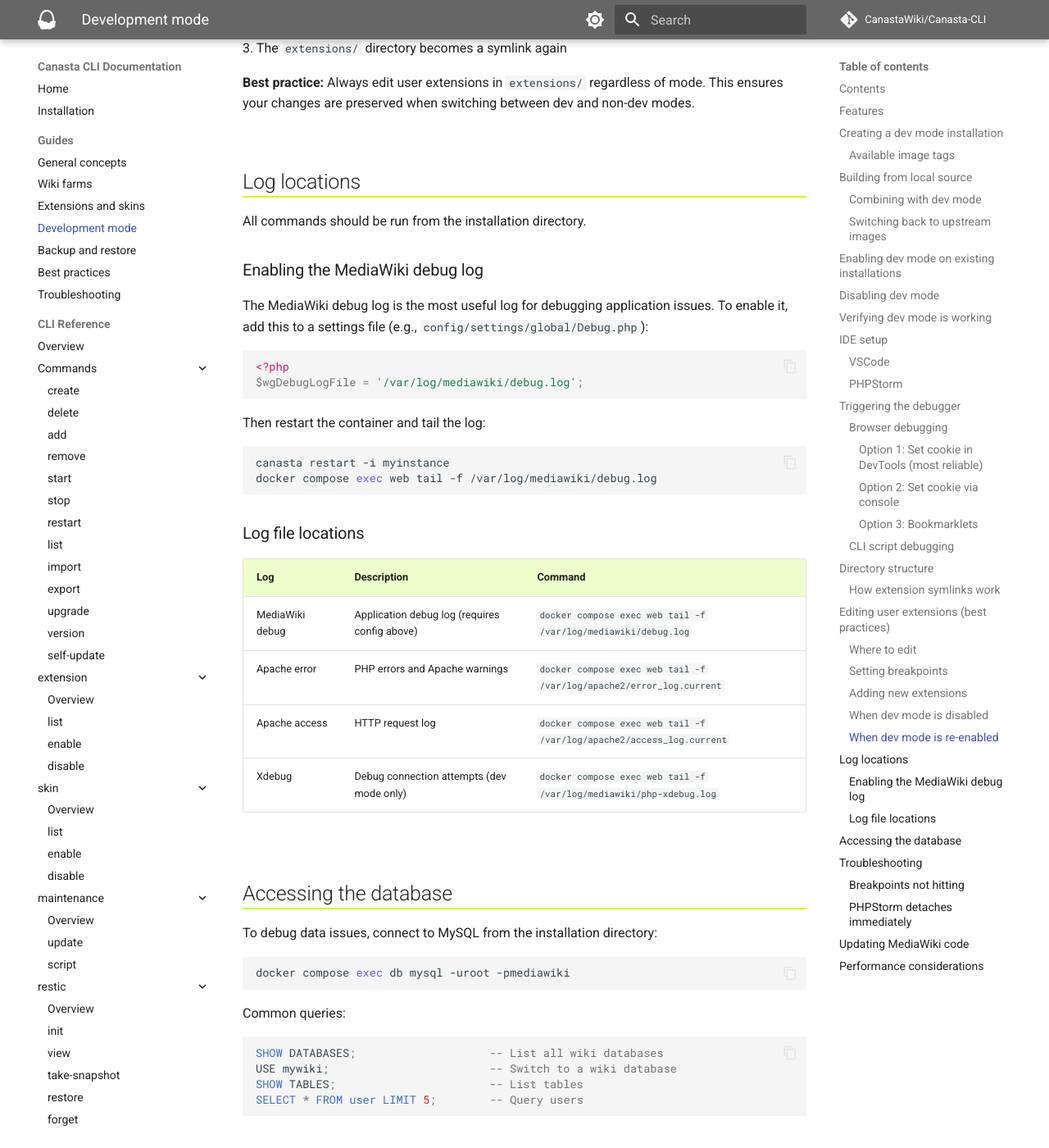
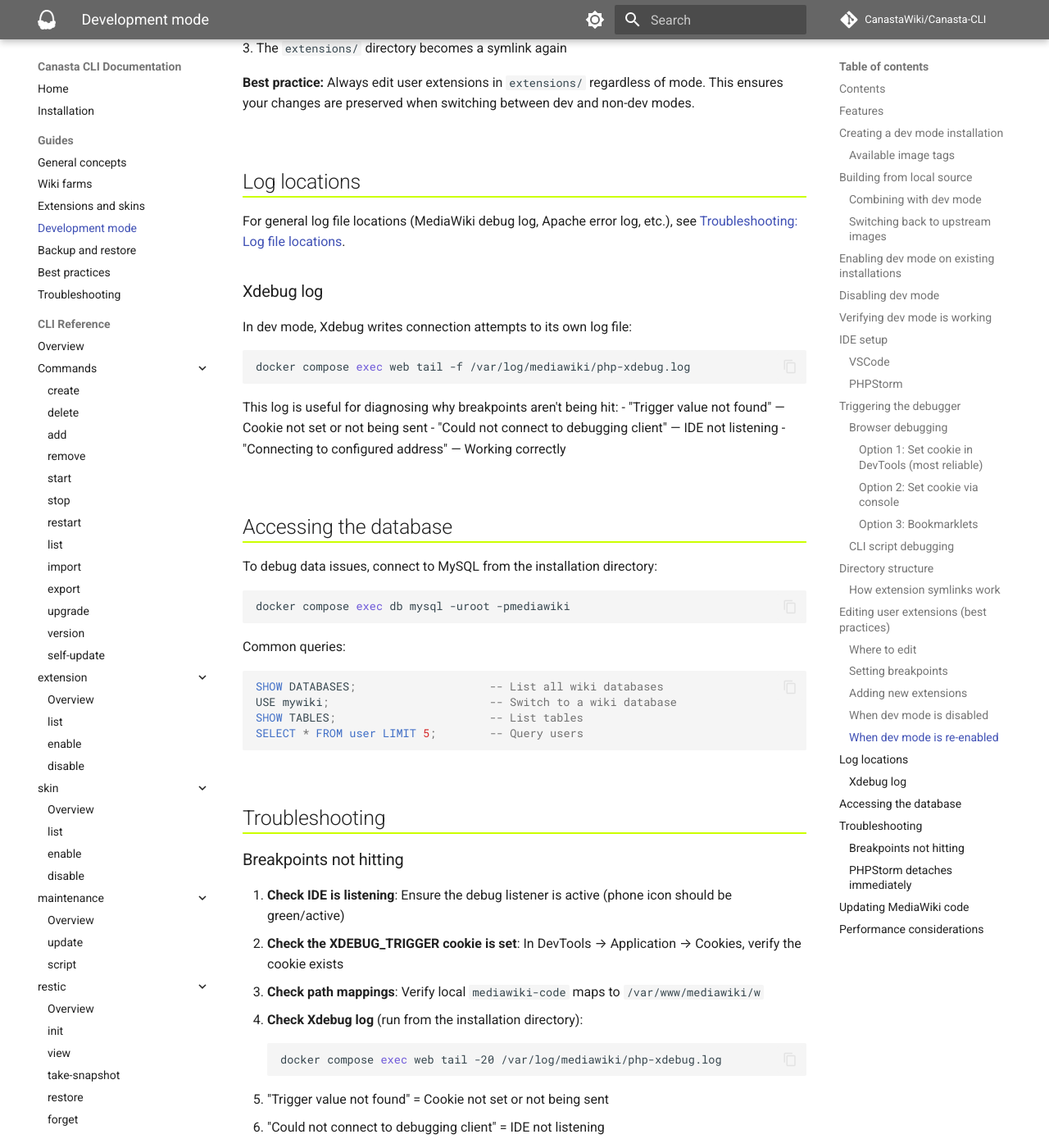
Before and after one commit to CanastaWiki/Canasta-CLI, an MkDocs documentation site: the page built from docs/guide/devmode.md, in a window 1280 px wide and 1400 px high, scrolled down 8779 px. Shown: the whole window at 82% size. Built offline with MkDocs 1.6.1 and Material for MkDocs 9.7.7, drawn with Linux system fonts in a browser that asks for light colours; comment, search, counter and statistics services are not loaded.

Commit message:
Move log file documentation to troubleshooting.md
Log file locations apply to all installations, not just dev mode.
Moved general log documentation to troubleshooting.md and kept only
the Xdebug-specific log in devmode.md with a cross-reference.

````diff
--- a/docs/guide/devmode.md
+++ b/docs/guide/devmode.md
@@ -369,32 +369,20 @@
 
 ## Log locations
 
-All commands should be run from the installation directory.
+For general log file locations (MediaWiki debug log, Apache error log, etc.), see [Troubleshooting: Log file locations](troubleshooting.md#log-file-locations).
 
-### Enabling the MediaWiki debug log
+### Xdebug log
 
-The MediaWiki debug log is the most useful log for debugging application issues. To enable it, add this to a settings file (e.g., `config/settings/global/Debug.php`):
+In dev mode, Xdebug writes connection attempts to its own log file:
 
-```php
-<?php
-$wgDebugLogFile = '/var/log/mediawiki/debug.log';
+```bash
+docker compose exec web tail -f /var/log/mediawiki/php-xdebug.log
 ```
 
-Then restart the container and tail the log:
-
-```bash
-canasta restart -i myinstance
-docker compose exec web tail -f /var/log/mediawiki/debug.log
-```
-
-### Log file locations
-
-| Log | Description | Command |
-|-----|-------------|---------|
-| MediaWiki debug | Application debug log (requires config above) | `docker compose exec web tail -f /var/log/mediawiki/debug.log` |
-| Apache error | PHP errors and Apache warnings | `docker compose exec web tail -f /var/log/apache2/error_log.current` |
-| Apache access | HTTP request log | `docker compose exec web tail -f /var/log/apache2/access_log.current` |
-| Xdebug | Debug connection attempts (dev mode only) | `docker compose exec web tail -f /var/log/mediawiki/php-xdebug.log` |
+This log is useful for diagnosing why breakpoints aren't being hit:
+- "Trigger value not found" — Cookie not set or not being sent
+- "Could not connect to debugging client" — IDE not listening
+- "Connecting to configured address" — Working correctly
 
 ---
 
````
Also changed, not shown: docs/guide/troubleshooting.md (+27 -0 lines).
